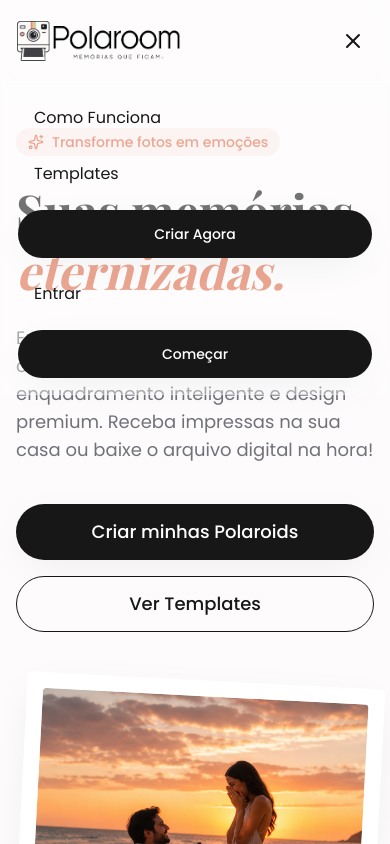
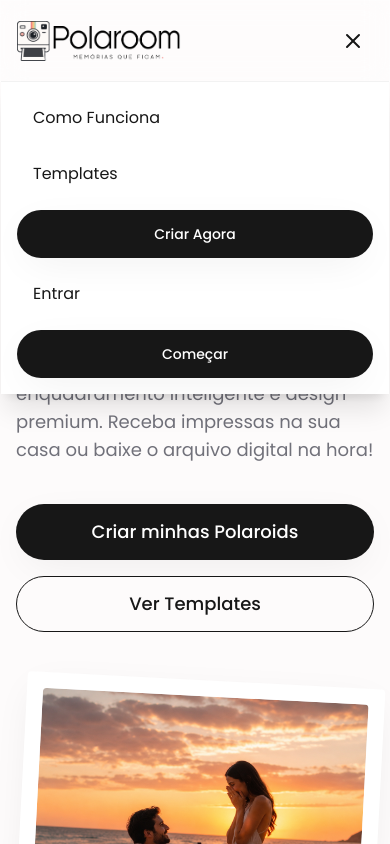
Before and after one commit to felipebretas03-creator/polaroom, a Next.js app: page / in a window 390 px wide. Both pictures are taken after a click on the button 353 px from the left and 41 px from the top of the page. Shown: the top 844 px of the page. Built offline with nearby package versions, Linux system fonts and the light colour scheme; no server answers; a web font is replaced by a local one.

Commit message:
Make mobile menu solid background

```diff
--- a/src/components/shared/Header.tsx
+++ b/src/components/shared/Header.tsx
@@ -96,7 +96,7 @@ export default function Header() {
         <motion.div
           initial={{ opacity: 0, y: -20 }}
           animate={{ opacity: 1, y: 0 }}
-          className="md:hidden glass absolute top-20 left-0 right-0 border-t border-white/20 p-4"
+          className="md:hidden bg-white shadow-xl absolute top-20 left-0 right-0 border-t border-black/5 p-4"
         >
           <div className="flex flex-col gap-4">
             <Link href="#como-funciona" onClick={() => setIsOpen(false)} className="px-4 py-2 hover:bg-white/50 rounded-lg">Como Funciona</Link>
```
